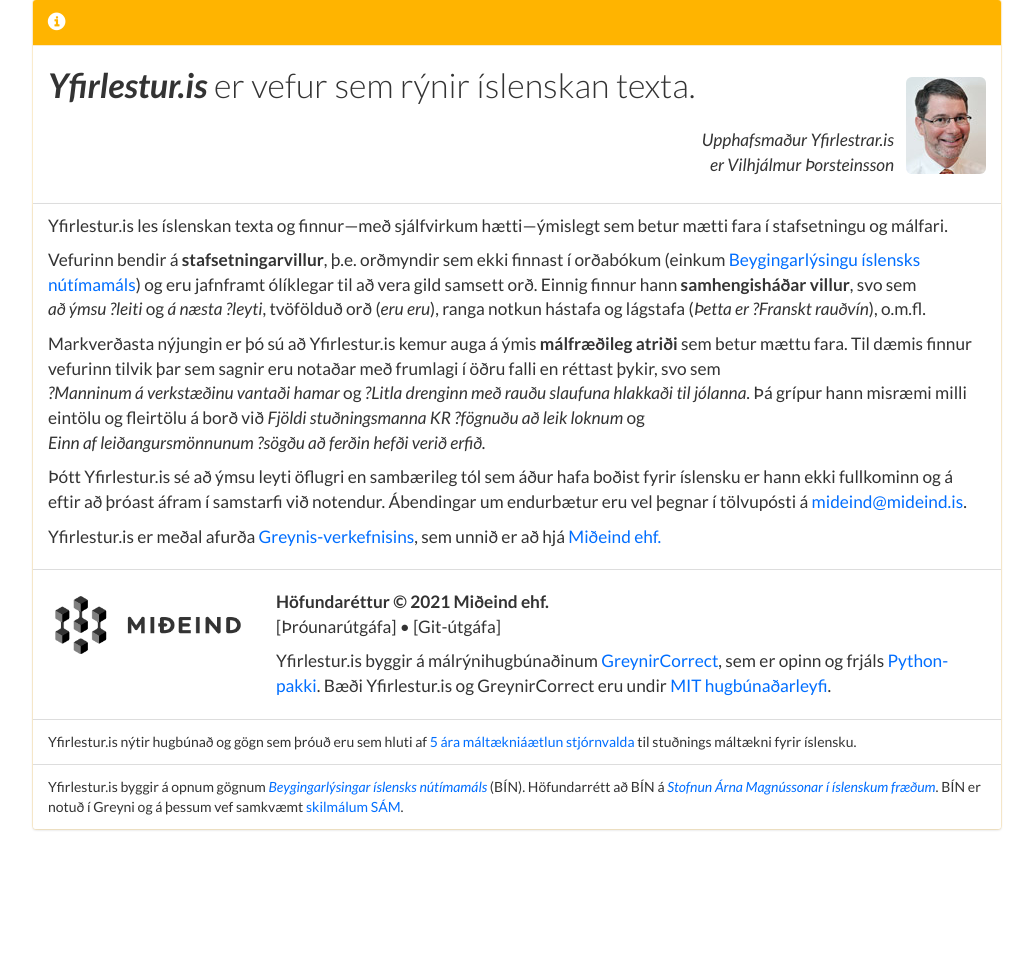
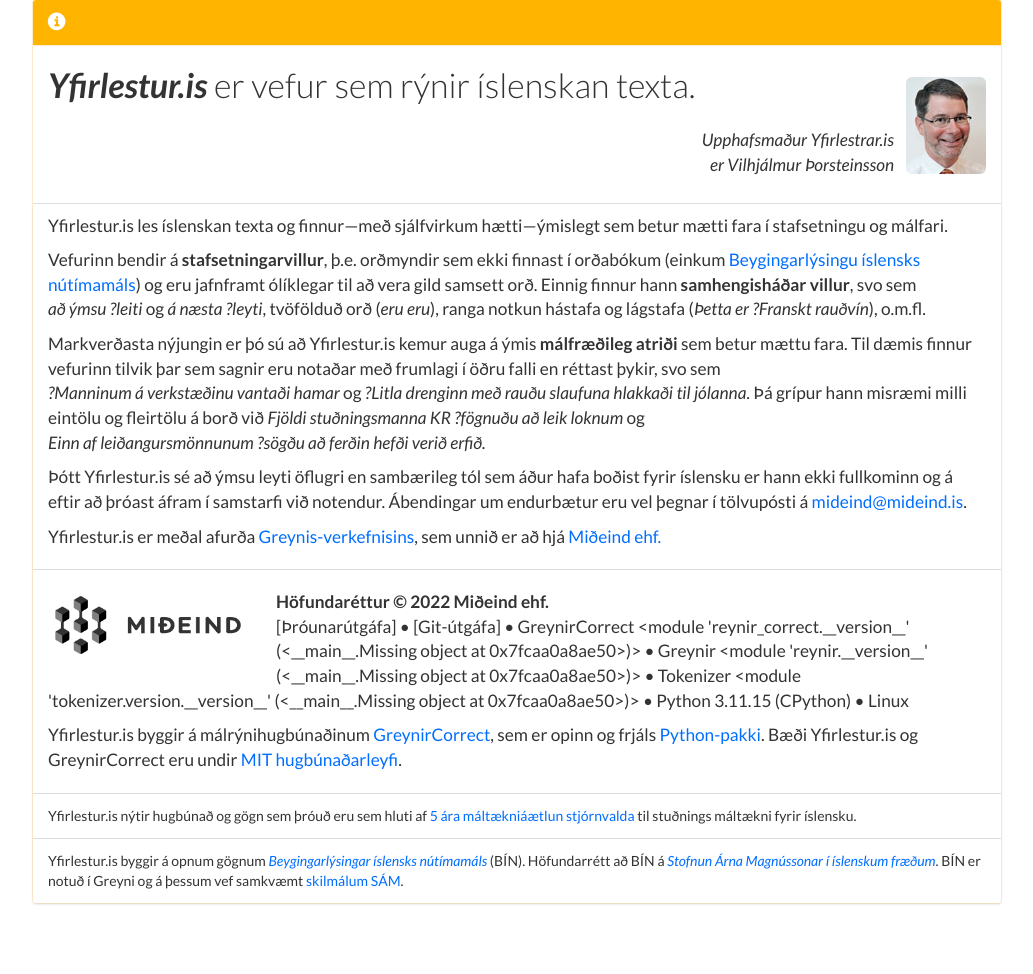
Before and after one commit to mideind/Yfirlestur, a Flask app: page /about in a window 1280 px wide. Shown: the part 71-1045 px from the top of the page, without its empty margins (123-1156 px from the left). Before the commit the page ends 902 px from the top, so only its background shows below. Run offline with Flask 2, Linux system fonts and the light colour scheme; parts of the project's set-up code (start-up, migrations or seed data) failed here and were passed over; some libraries are stand-ins or nearby versions.

Commit message:
Improved about page now shows Greynir/Tokenizer versions + OS platform

```diff
--- a/routes/main.py
+++ b/routes/main.py
@@ -40,6 +40,10 @@ from flask import render_template, request
 
 import reynir_correct
 
+from reynir import __version__ as greynir_version
+from reynir_correct import __version__ as greynir_correct_version
+from tokenizer.version import __version__ as tokenizer_version
+
 from doc import SUPPORTED_DOC_MIMETYPES
 
 from . import routes, text_from_request
@@ -66,16 +70,19 @@ def correct():
 def about():
     """Handler for the 'About' page"""
     try:
-        reynir_correct_version: str = cast(Any, reynir_correct).__version__
         python_version = "{0} ({1})".format(
             ".".join(str(n) for n in sys.version_info[:3]),
             platform.python_implementation(),
         )
+        platform_name = platform.system()
     except AttributeError:
-        reynir_correct_version = ""
         python_version = ""
+        platform_name = ""
     return render_template(
         "about.html",
-        reynir_correct_version=reynir_correct_version,
+        greynir_correct_version=greynir_correct_version,
+        greynir_version=greynir_version,
+        tokenizer_version=tokenizer_version,
         python_version=python_version,
+        platform_name=platform_name,
     )
--- a/templates/about.html
+++ b/templates/about.html
@@ -1,16 +1,14 @@
-
 {% extends "container-normal.html" %}
 
 {% block styles %}
 
-<link href="{{ url_for('static', filename='css/main-bootstrap.css') }}"
-   rel='stylesheet' type='text/css'>
+<link href="{{ url_for('static', filename='css/main-bootstrap.css') }}" rel='stylesheet' type='text/css'>
 
 <style type="text/css">
-
    .lead {
       font-size: 22px;
    }
+
    .lead b {
       font-style: italic;
    }
@@ -19,6 +17,7 @@
       .lead {
          font-size: 34px;
       }
+
       .lead b {
          font-style: italic;
       }
@@ -42,7 +41,6 @@ p.small {
       margin-bottom: 2px;
       font-size: 14px;
    }
-
 </style>
 
 {% endblock %}
@@ -52,8 +50,8 @@ p.small {
 <div class="panel panel-warning">
    <div class="panel-heading"><span class="glyphicon glyphicon-info"></span></div>
    <div class="panel-body">
-      <div style="float:right"><img class="villi img-rounded"
-      src="{{ url_for('static', filename='img/vth.jpg') }}" width="80" height="97"></div>
+      <div style="float:right"><img class="villi img-rounded" src="{{ url_for('static', filename='img/vth.jpg') }}"
+            width="80" height="97"></div>
       <p class="lead"><b>Yfirlestur.is</b> er vefur sem rýnir íslenskan texta.</p>
       <p class="author"><i>Upphafsmaður Yfirlestrar.is<br>er Vilhjálmur Þorsteinsson</i></p>
    </div>
@@ -94,21 +92,34 @@ p.small {
       </li>
       <li class="list-group-item">
          <p><a href="https://mideind.is"><img src="{{ url_for('static', filename='img/mideind-horizontal-small.png') }}"
-         width="200" height="62" style="margin-top:14px; float:left; margin-right: 28px; margin-bottom: 18px;"></a>
+                  width="200" height="62"
+                  style="margin-top:14px; float:left; margin-right: 28px; margin-bottom: 18px;"></a>
          </p>
          <p>
-         <b>Höfundaréttur &copy; 2021 Miðeind ehf.</b>
+            <b>Höfundaréttur &copy; 2022 Miðeind ehf.</b>
             <br>
             <span>[Þróunarútgáfa]</span> <!-- This text is replaced by a date stamp in deploy.sh -->
             &bull;
             <span>[Git-útgáfa]</span> <!-- This text is replaced by git commit hash in deploy.sh -->
-{%- if reynir_correct_version %}
+            {%- if greynir_correct_version %}
             &bull;
-         <span>GreynirCorrect {{ reynir_correct_version }}</span>
+            <span>GreynirCorrect {{ greynir_correct_version }}</span>
+            {%- endif -%}
+            {%- if greynir_version %}
+            &bull;
+            <span>Greynir {{ greynir_version }}</span>
+            {%- endif -%}
+            {%- if tokenizer_version %}
+            &bull;
+            <span>Tokenizer {{ tokenizer_version }}</span>
             {%- endif -%}
             {%- if python_version %}
             &bull;
             <span>Python {{ python_version }}</a></span>
+            {%- endif -%}
+            {%- if platform_name %}
+            &bull;
+            <span>{{ platform_name }}</a></span>
             {%- endif -%}
          </p>
          <p>
@@ -135,8 +146,7 @@ p.small {
             Höfundarrétt að BÍN á
             <a href="http://www.arnastofnun.is" target="_blank"><i>Stofnun Árna Magnússonar
                   í íslenskum fræðum</i></a>. BÍN er notuð í Greyni og á þessum vef samkvæmt
-         <a href="http://bin.arnastofnun.is/gogn/skilmalar/"
-         target="_blank">skilmálum SÁM</a>.
+            <a href="http://bin.arnastofnun.is/gogn/skilmalar/" target="_blank">skilmálum SÁM</a>.
          </p>
       </li>
    </ul>
```
Lines whose indentation alone changed are shown as unchanged.
